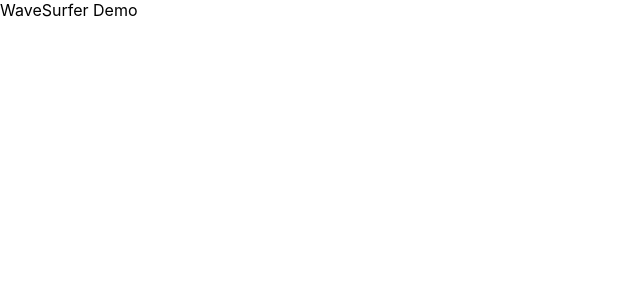
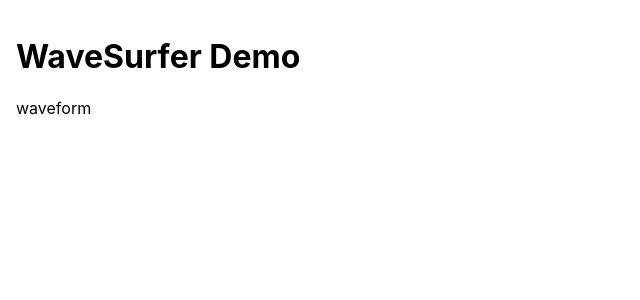
Before and after one commit to andreidobrinski/react-wavesurfer-demo, a React (Create React App) app: page / in a window 1280 px wide. Shown: the top 300 px of the page, without its empty margins (0-640 px from the left). Built offline with nearby package versions, Linux system fonts and the light colour scheme; the HTML template or start-up script is replaced by a standard one.

Commit message:
import Waveform

```diff
--- a/src/App.js
+++ b/src/App.js
@@ -1,11 +1,18 @@
 import React from 'react';
+import styled from 'styled-components';
+import Waveform from './Waveform';
 
 const App = () => {
   return (
-    <div>
-      WaveSurfer Demo
-    </div>
+    <Wrap>
+      <h1>WaveSurfer Demo</h1>
+      <Waveform />
+    </Wrap>
   );
 }
 
+const Wrap = styled.div`
+  padding: 16px;
+`;
+
 export default App;
--- /dev/null
+++ b/src/waveform.js
@@ -0,0 +1,7 @@
+import React from 'react';
+
+const Waveform = () => (
+  <div>waveform</div>
+);
+
+export default Waveform;
```
